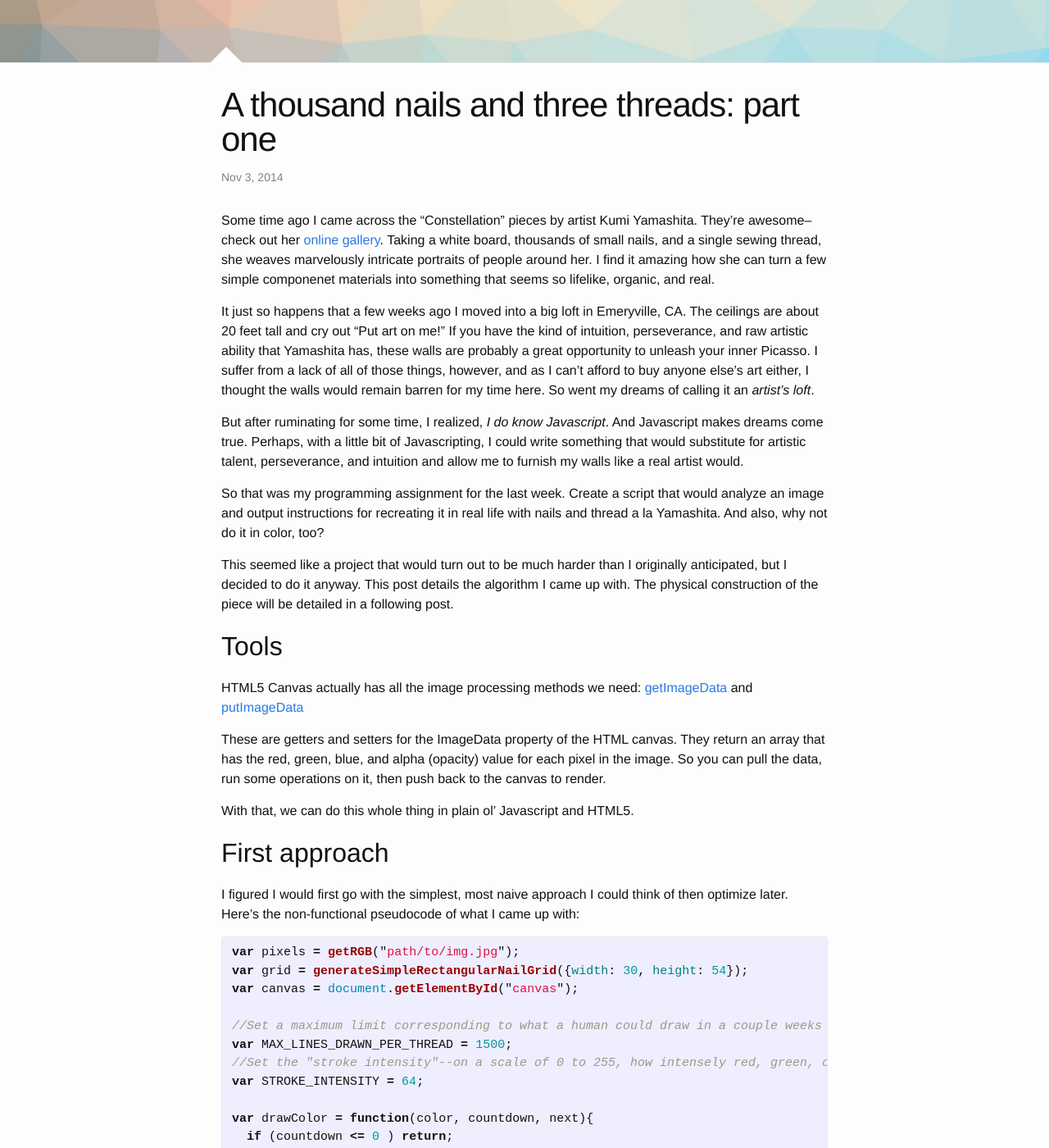
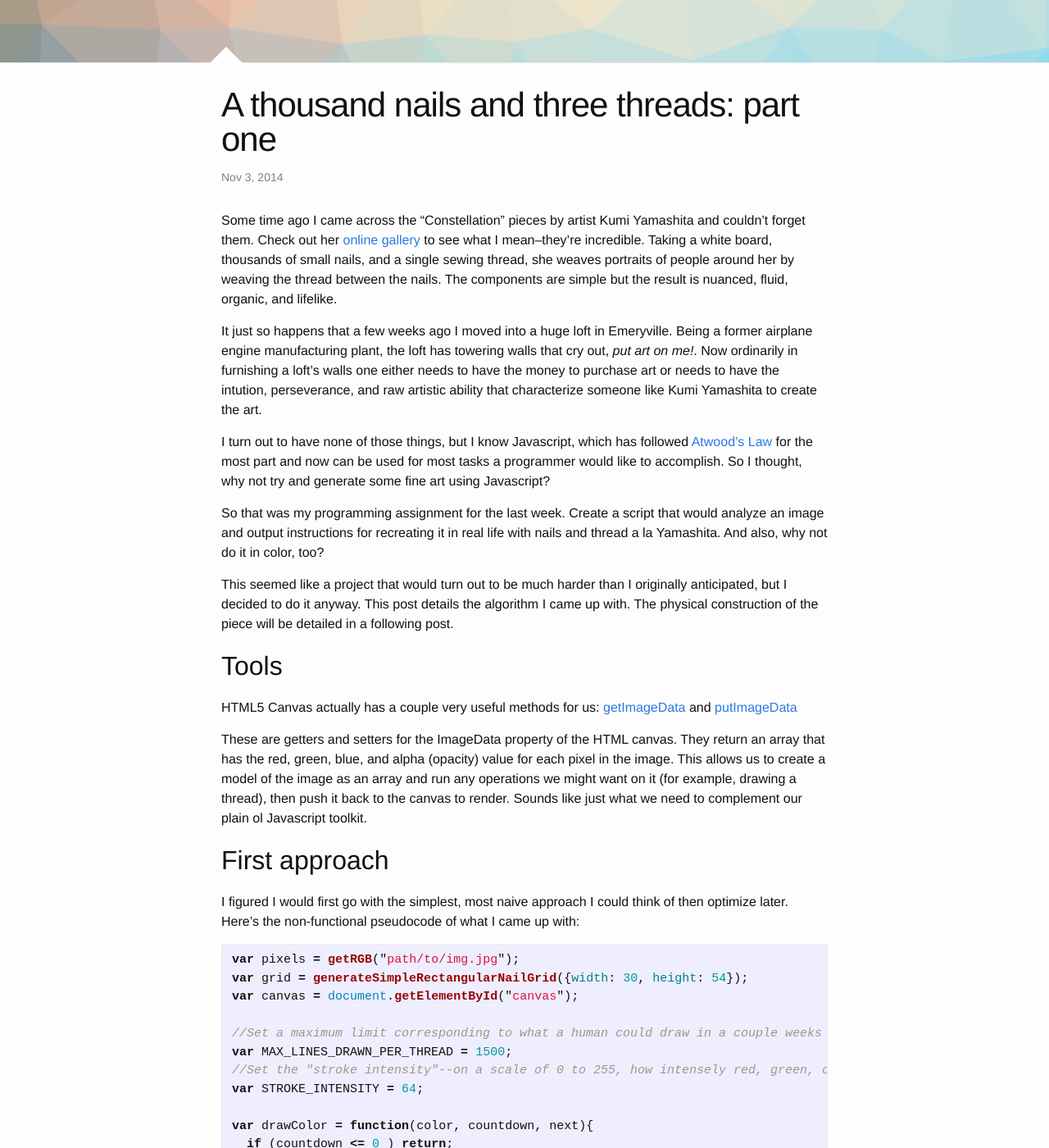
Before and after one commit to rewonc/rewonc.github.io-deprecated, a Jekyll site: the page built from _posts/2014-11-03-A-thousand-nails-and-three-threads.markdown, in a window 1280 px wide and 1400 px high, scrolled down 285 px. Shown: the whole window at 82% size. Built offline with Jekyll 4.4.1, drawn with Linux system fonts in a browser that asks for light colours; some of the changed text lies outside the part shown.

Commit message:
add resources and update post

```diff
--- a/_posts/2014-11-03-A-thousand-nails-and-three-threads.markdown
+++ b/_posts/2014-11-03-A-thousand-nails-and-three-threads.markdown
@@ -5,11 +5,11 @@
 categories: update
 ---
 
-Some time ago I came across the "Constellation" pieces by artist Kumi Yamashita. They're awesome--check out her [online gallery](http://www.kumiyamashita.com/constellation/). Taking a white board, thousands of small nails, and a single sewing thread, she weaves marvelously intricate portraits of people around her. I find it amazing how she can turn a few simple componenet materials into something that seems so lifelike, organic, and real.
+Some time ago I came across the "Constellation" pieces by artist Kumi Yamashita and couldn't forget them. Check out her [online gallery](http://www.kumiyamashita.com/constellation/) to see what I mean--they're incredible. Taking a white board, thousands of small nails, and a single sewing thread, she weaves portraits of people around her by weaving the thread between the nails. The components are simple but the result is nuanced, fluid, organic, and lifelike.
 
-It just so happens that a few weeks ago I moved into a big loft in Emeryville, CA. The ceilings are about 20 feet tall and cry out "Put art on me!"  If you have the kind of intuition, perseverance, and raw artistic ability that Yamashita has, these walls are probably a great opportunity to unleash your inner Picasso. I suffer from a lack of all of those things, however, and as I can't afford to buy anyone else's art either, I thought the walls would remain barren for my time here. So went my dreams of calling it an _artist's loft_.
+It just so happens that a few weeks ago I moved into a huge loft in Emeryville. Being a former airplane engine manufacturing plant, the loft has towering walls that cry out, _put art on me!_. Now ordinarily in furnishing a loft's walls one either needs to have the money to purchase art or needs to have the intution, perseverance, and raw artistic ability that characterize someone like Kumi Yamashita to create the art.
 
-But after ruminating for some time, I realized, _I do know Javascript_.  And Javascript makes dreams come true. Perhaps, with a little bit of Javascripting, I could write something that would substitute for artistic talent, perseverance, and intuition and allow me to furnish my walls like a real artist would.
+I turn out to have none of those things, but I know Javascript, which has followed [Atwood's Law](http://blog.codinghorror.com/the-principle-of-least-power/) for the most part and now can be used for most tasks a programmer would like to accomplish.  So I thought, why not try and generate some fine art using Javascript?
 
 So that was my programming assignment for the last week. Create a script that would analyze an image and output instructions for recreating it in real life with nails and thread a la Yamashita. And also, why not do it in color, too?
 
@@ -17,11 +17,9 @@
 
 ##Tools
 
-HTML5 Canvas actually has all the image processing methods we need:   [getImageData]( https://developer.mozilla.org/en-US/docs/Web/API/CanvasRenderingContext2D#getImageData ) and [putImageData](https://developer.mozilla.org/en-US/docs/Web/API/CanvasRenderingContext2D#putImageData )
+HTML5 Canvas actually has a couple very useful methods for us:   [getImageData]( https://developer.mozilla.org/en-US/docs/Web/API/CanvasRenderingContext2D#getImageData ) and [putImageData](https://developer.mozilla.org/en-US/docs/Web/API/CanvasRenderingContext2D#putImageData )
 
-These are getters and setters for the ImageData property of the HTML canvas. They return an array that has the red, green, blue, and alpha (opacity) value for each pixel in the image. So you can pull the data, run some operations on it, then push back to the canvas to render.
-
-With that, we can do this whole thing in plain ol' Javascript and HTML5.
+These are getters and setters for the ImageData property of the HTML canvas. They return an array that has the red, green, blue, and alpha (opacity) value for each pixel in the image. This allows us to create a model of the image as an array and run any operations we might want on it (for example, drawing a thread), then push it back to the canvas to render. Sounds like just what we need to complement our plain ol Javascript toolkit.
 
 ##First approach
 
@@ -41,7 +39,7 @@
 var drawColor = function(color, countdown, next){
   if (countdown <= 0 ) return;
   var origin = next || Grid.getRandom(grid);
-  var line = RandomlyFindAValidNextPoint(grid, pixels, STROKE_INTENSITY);
+  var line = RandomlyFindAValidNextLine(grid, pixels, STROKE_INTENSITY);
   if (typeof line === "number")  {
     addToGrid(line, grid);
     renderNewLineOnCanvas(line, canvas, STROKE_INTENSITY);
@@ -60,7 +58,9 @@
 
 [The repo with the functional source code is available here](https://github.com/rewonc/nailsandthread)
 
-If you just skipped over the code, the basic gist is that it chooses a point on the grid at random for the origin, then randomly guesses another point until it finds one that is valid to draw. Once it finds a valid point, it sets that point as the origin and looks for another one to draw.  If it can't find a valid point, it chooses another one at random to be the origin.
+If you just skipped over the code, the basic gist is that it chooses a point on the grid at random for the origin, then randomly guesses another point until it finds one that is valid to draw. Once it finds a valid point, it draws a line to that point, then repeats. If it can't find a valid point, it chooses another one at random.
+
+What is a valid line? For a line to be valid, it needs to have two endpoints (nodes on the grid) and all the pixels in between those endpoints must have red, green or blue values higher than the STROKE_INTENSITY value.  Make sense?  So, if you have a stroke intensity of 64 and are drawing "red", the algorithm will only draw in places where all the pixels underneath have at least a value of 64 for red.
 
 Here's what this algorithm draws when applied to an image of... can you guess?
 
@@ -71,19 +71,13 @@
 
 ![Little doggy woggy source]({{site.url}}/img/doggysrc.png)
 
-Not bad for a totally random algorithm. I let it run for about 1-2 minutes before stopping it. (In the real code, I had it take a 0.5 second break after each set of lines so browser wouldnt kill the script, so its not 1-2 mins of straight computation). Here's my notes on things to improve from the first pass:
+Not bad for a totally random algorithm. I let it run for about 1-2 minutes before stopping it. (In the real code, I had it take a 0.5 second break after each set of lines so browser wouldnt kill the script, so its not 1-2 mins of straight computation). Here's some things I learned from implementing this simple algorithm:
 
-* It didn't actually complete. It only drew 1403 lines before I stopped it. The random search method drew lots of lines initially but slowed down around the ~1000 mark. (The cutoff I had specified in the code was 4500 lines)
+* It didn't actually complete. It only drew 1403 lines before I stopped it. The random search method drew lots of lines initially but slowed down around the ~1000 mark, suggesting that I could likely improve the sampling function.
 
 * Even though there's only 1403 lines, which represents a tiny fraction of the information in the image, the dog is still recognizable for the most part. This means we probably don't need to draw _all_ the image information to get a good enough representation of it.
 
-* The average line length is short, meaning the algorithm often couldn't find a consistent line & often gave up and started anew.
-
-* The algorithm couldn't draw from the majority of the points on the graph because the photo is mostly black. This likely resulted in many failed random line checks.
-
 * It doesn't do too well around the edges. The feet, for example, look polygonal and and the fluffy edges aren't rendered so well. It looks like the square grid of nails doesn't map 1:1 to the contours of the dog.
-
-* This is less noticeable, but it doesn't seem to handle the subtleties of shading in the dog. For example, the nose and eyes are somewhat complex but the algorithm treats them as open black gaps.
 
 Ok, that's a good list of stuff to begin improving.
 
@@ -92,28 +86,50 @@
 ###Low-hanging fruit
 
 So as we didn't actually reach our target of successfully drawn lines, an easy way to improve the quality would be to add more nodes and lighten the stroke on the lines to get more lines drawn.
+
 {% highlight javascript %}
+
 //double the dimensions of our grid (4x more nodes)
 var grid = generateSimpleRectangularNailGrid({width: 60, height: 108});
 //Halve the strength of the stroke
 var STROKE_INTENSITY = 32;
+
 {% endhighlight %}
+
 
 Here's the results from that (left: before, right: after).  This time, it easily drew ~4500 lines:
 
 ![Little doggy woggy]({{ site.url }}/img/doggy-1403.png)
 ![Higher res doggy woggy]({{ site.url }}/img/doggy-double-rendered.png)
 
-Ok, getting better. Now lets tackle a bigger problem.
+Ok, getting better, although now it looks like the result of a kid scribbing with crayons. Oh well, let's move on, keeping in mind that we now can adjust the number of nodes and stroke intensity to adjust the quantity of lines drawn.
 
-### Non-random guessing
-Looking at the profile of the photo in a program like [pixlr](http://apps.pixlr.com/editor/), you can see that a very large percentage of the pixels have intensities close to zero. Our algorithm is spending a lot of time guessing those pixels and checking if they work.
+### Manipulating the angle of lines drawn
+Compared with [Yamashita's originals](http://www.kumiyamashita.com/constellation/), the average line length in our current portrait is long.  Yamashita generally seems to pass the thread between adjacent nodes rather than across the grid. When we sample for points across the entire grid, we end up getting a lot of long lines that go across a long part of the grid and result in a "scribbled" look. Let's see if we can't adjust that:
 
-![pixlr img]({{ site.url }}/img/puppylvls.jpg)
+{% highlight javascript %}
+//radius refers to the maximum of nodes you will sample.
+//For example, putting 1 for a node in the middle of a grid will return the 9 nodes surrounding it.
+var radius = 1;
+var list = findNodesAdjacentTo(origin, grid, radius, color);
+var next = _.find(list, validatePoint);
+if (next !== undefined) { /* draw & recur */ }
+else                    { /* Start over */}
+{% endhighlight %}
 
-Additionally, even though the algorithm is randomly guessing start and end points, it doesn't mean that all lines have an equally likely chance of being drawn. Any sections that are closer to dark patches (the edges of the dog) will rarely be drawn because the probability of both the start and end points being adjacent to the edge is slim. Similarly, any "peninsulas" into dark areas like the feet will draw less frequently as there is only a small subset of pixels that are valid endpoints. Small islands, like the shiny points on the dog's eyes, will be drawn only once in a blue mon.
+Here's what we get from doing that.
 
-So let's ditch the random selection (even though it got us a fairly decent picture) and try something else. My idea: choose a random point to start. Survey the pixels around the point and choose the brightest one. Walk in that direction, following the brightest pixels, and try and find a node. Here's the pseudocode:
+![Little doggy woggy]({{ site.url }}/img/angle1.png)
+![Little doggy woggy]({{ site.url }}/img/angle2.png)
+![Little doggy woggy]({{ site.url }}/img/angle3.png)
+![Little doggy woggy]({{ site.url }}/img/angle5.png)
+![Little doggy woggy]({{ site.url }}/img/anglemax.png)
+
+### Increasing line connectivity
+
+{% highlight javascript %}
+var x = 0;
+{% endhighlight %}
 
 
 And here's the result:
```
Also changed, not shown: img/angle1.png (added), img/angle10.png (added), img/angle2.png (added), img/angle3.png (added), img/angle5.png (added), img/anglemax.png (added).
